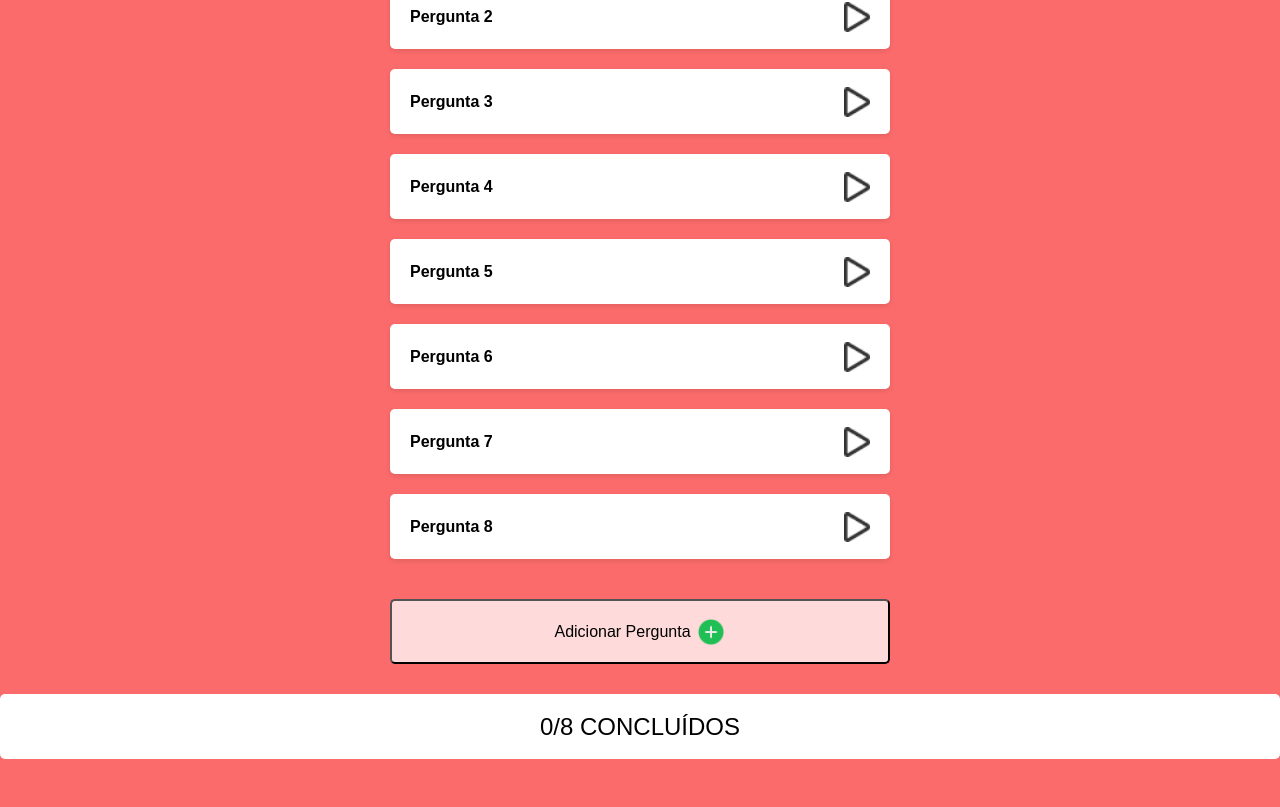
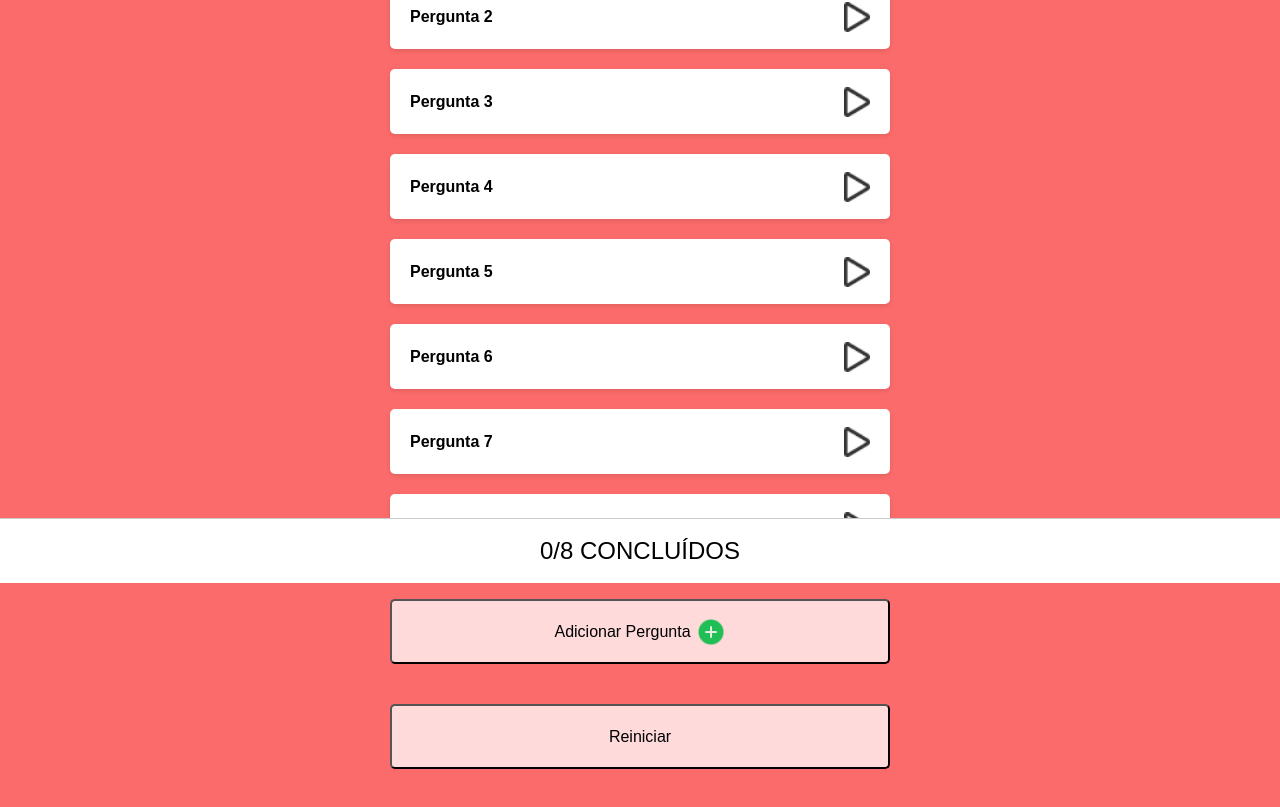
Before and after one commit to Kaiki2004/S.A.C.A, a React (Vite) app: page / in a window 1280 px wide. Shown: the part 217-1024 px from the top of the page. Before the commit the page ends 976 px from the top, so only its background shows below. Built offline with nearby package versions, Linux system fonts and the light colour scheme; what showdown would draw is missing.

Commit message:
Created: Criação de novos componentes e coloado o botão de deletar

```diff
--- a/src/components/Perguntas.jsx
+++ b/src/components/Perguntas.jsx
@@ -3,11 +3,14 @@ import virar from "../assets/seta_virar.png";
 import errou from "../assets/icone_erro.png";
 import acertou from "../assets/icone_certo.png";
 import quase from "../assets/icone_quase.png";
-import { Container, Q, CardPergunta, PerguntaConteiner } from "../style/style.js";
+import Lixo from "../assets/lixo.png";
+import { Container, Q, CardPergunta, PerguntaConteiner,Icons } from "../style/style.js";
 import Adicionar from "./Adicionar.jsx";
 import BotoesResposta from "./BotoesResposta";
 import Lampada from "../assets/Lampada.png"
 import Tirarduvidas from "./Tirarduvidas.jsx"
+
+
 
 export default function PerguntaCard({
     item,
@@ -17,7 +20,9 @@ export default function PerguntaCard({
     status,
     abrirCard,
     abrirResposta,
-    onResponder
+    onResponder,
+    deletarPergunta
+
 }) {
     const imagem =
         status === "nao" ? errou :
@@ -44,9 +49,11 @@ export default function PerguntaCard({
                     {!respostaVisivel ? (
                         <>
                             <p>{item.pergunta}</p>
-                            <div>
+
+                            <Icons>
+                                <img src={Lixo} alt="Deletar" onClick={() => deletarPergunta(index)} />
                                 <img onClick={() => abrirResposta(index)} src={virar} alt="virar" />
-                            </div>
+                            </Icons>
                         </>
                     ) : (
                         <>
--- a/src/components/Questoes.jsx
+++ b/src/components/Questoes.jsx
@@ -1,16 +1,39 @@
-import { useState } from "react";
+import { useState, useEffect } from "react";
 import { Perguntas as PerguntasBase } from "./Dados";
 import PerguntaCard from "./Perguntas.jsx";
 import ContadorConcluidos from "./Rodape.jsx";
-import BotaoAdicionar  from "./Adicionar.jsx";
+import BotaoAdicionar from "./Adicionar.jsx";
+import { ButtonContainerReset, Add } from "../style/style.js";
 
 export default function Questoes() {
-    const [perguntas, setPerguntas] = useState([...PerguntasBase]);
+    const [perguntas, setPerguntas] = useState(() => {
+        const salvas = localStorage.getItem("perguntas");
+        return salvas ? JSON.parse(salvas) : [...PerguntasBase];
+    });
+
     const [abertas, setAbertas] = useState([]);
     const [respostasVisiveis, setRespostasVisiveis] = useState([]);
     const [naoLembrei, setNaoLembrei] = useState([]);
     const [quaseLembrei, setQuaseLembrei] = useState([]);
     const [zapLembrei, setZapLembrei] = useState([]);
+
+    useEffect(() => {
+        localStorage.setItem("perguntas", JSON.stringify(perguntas));
+    }, [perguntas]);
+
+    function deletarPergunta(index) {
+        setPerguntas(prev => prev.filter((_, i) => i !== index));
+    }
+
+    function adicionarNovaPergunta() {
+        const novaPergunta = prompt("Digite a pergunta:");
+        const novaResposta = prompt("Digite a resposta:");
+
+        if (novaPergunta && novaResposta) {
+            const nova = { pergunta: novaPergunta, resposta: novaResposta };
+            setPerguntas(prev => [...prev, nova]);
+        }
+    }
 
     const abrirCard = (index) => {
         if (!abertas.includes(index)) setAbertas([...abertas, index]);
@@ -34,16 +57,6 @@ export default function Questoes() {
 
     const concluido = naoLembrei.length + quaseLembrei.length + zapLembrei.length;
 
-    function adicionarNovaPergunta() {
-        const novaPergunta = prompt("Digite a pergunta:");
-        const novaResposta = prompt("Digite a resposta:");
-
-        if (novaPergunta && novaResposta) {
-            const nova = { pergunta: novaPergunta, resposta: novaResposta };
-            setPerguntas((prev) => [...prev, nova]); // atualiza o estado
-        }
-    }
-
     return (
         <>
             {perguntas.map((item, index) => (
@@ -51,6 +64,7 @@ export default function Questoes() {
                     key={index}
                     item={item}
                     index={index}
+                    deletarPergunta={deletarPergunta}
                     aberta={abertas.includes(index)}
                     respostaVisivel={respostasVisiveis.includes(index)}
                     status={
@@ -67,7 +81,10 @@ export default function Questoes() {
                     onResponder={resposta}
                 />
             ))}
-            <BotaoAdicionar prop={adicionarNovaPergunta}></BotaoAdicionar>
+            <BotaoAdicionar prop={adicionarNovaPergunta} />
+            <ButtonContainerReset >
+                <Add onClick={() => setPerguntas(PerguntasBase)} >Reiniciar</Add>
+            </ButtonContainerReset>
             <ContadorConcluidos atual={concluido} total={perguntas.length} />
         </>
     );
--- a/src/style/style.js
+++ b/src/style/style.js
@@ -115,6 +115,23 @@ export const ButtonContainer = styled.span`
     align-items: center;
     gap: 10px;
 
+
+
+    @media (min-width: 600px) {
+        gap: 50px;
+    }
+`;
+
+export const ButtonContainerReset = styled.span`
+    display: flex;
+    margin-top: 20px;
+    justify-content: center;
+    align-items: center;
+    gap: 10px;
+    padding-bottom: 90px;
+
+
+
     @media (min-width: 600px) {
         gap: 50px;
     }
@@ -164,14 +181,18 @@ export const Num_questoes = styled.div`
     display: flex;
     justify-content: center;
     align-items: center;
-    margin-top: 20px;
-    border-radius: 5px;
+    position: fixed;
+    bottom: 0;
+    left: 0;
+    z-index: 10;
+    border-top: 1px solid #ccc;
     padding: 0 20px;
 
     @media (min-width: 600px) {
         font-size: 24px;
     }
 `;
+
 
 
 export const PerguntaConteiner = styled.span`
@@ -186,3 +207,10 @@ export const PerguntaConteiner = styled.span`
     }
 
 `;
+
+export const Icons = styled.div`
+    diplay: flex;
+    flex-direction: row;
+    justify-content: space-between;
+    gap: 410px;
+`;
```
Also changed, not shown: src/assets/lixo.png (added), src/style/style.css (line endings or trailing spaces).
